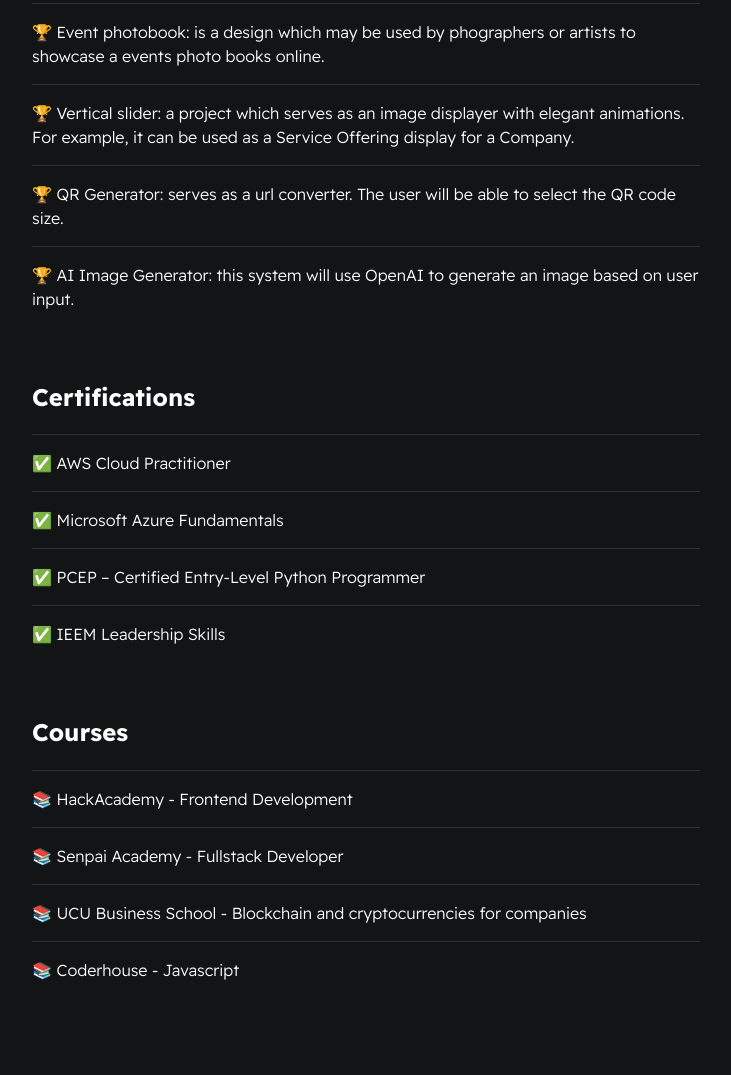
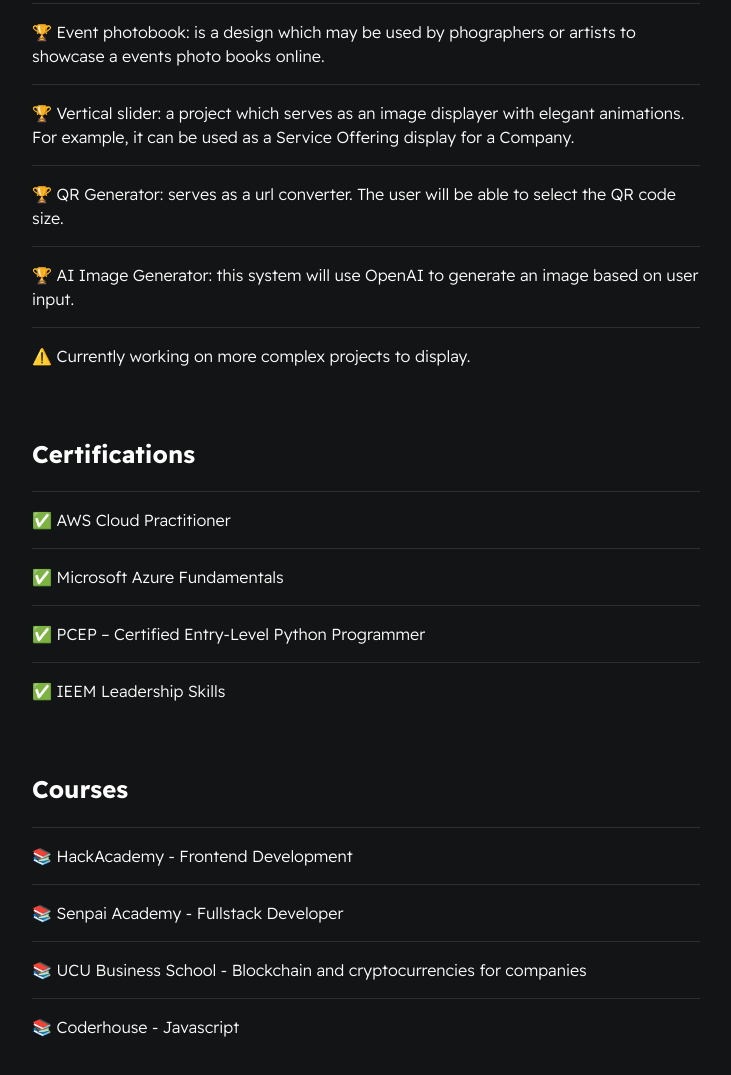
Before and after one commit to lucas-viera/resume-online, a plain HTML site: page index.html in a window 1280 px wide. Shown: the part 3813-4888 px from the top of the page, without its empty margins (274-1005 px from the left). Before the commit the page ends 4851 px from the top, so only its background shows below. Drawn offline with Linux system fonts and the light colour scheme.

Commit message:
Added ToBeContinued in projects

```diff
--- a/index.html
+++ b/index.html
@@ -199,6 +199,9 @@
         <a href="http://bit.ly/3YkfXCK"><span>🏆 </span>AI Image Generator: this system will use OpenAI to generate an
           image based on user input.</a>
       </div>
+      <div class="card--project">
+        <a href="#"><span>⚠️ </span>Currently working on more complex projects to display.</a>
+      </div>
 
     </section>
 
```
